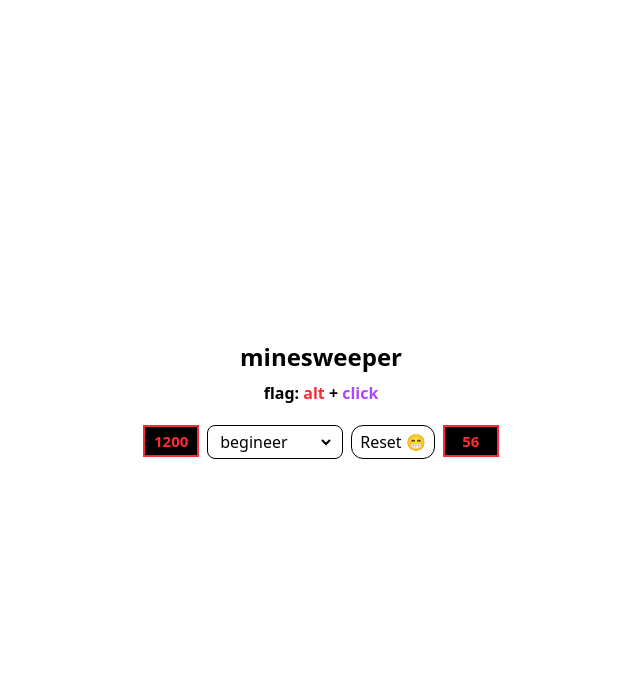
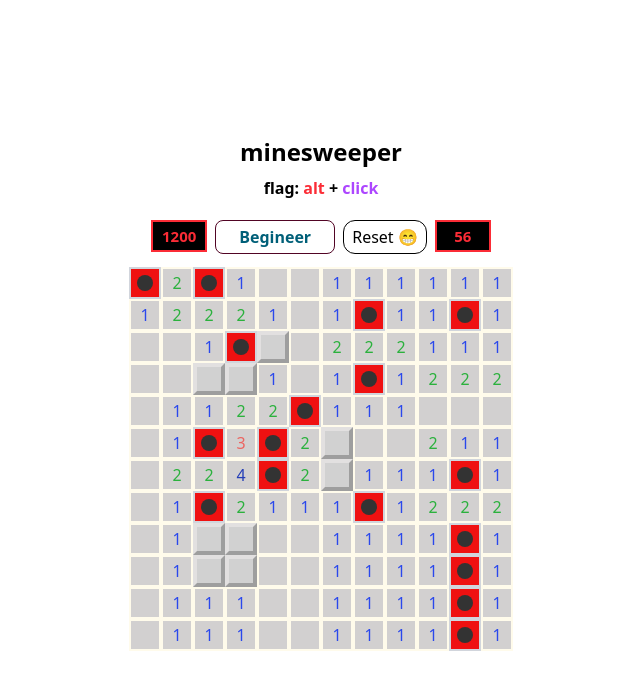
Before and after one commit to 4ssh1/mine-sweeper, a React (Vite) app: page / in a window 1280 px wide. Shown: the top 690 px of the page, without its empty margins (319-959 px from the left). Built offline with nearby package versions, Linux system fonts and the light colour scheme.

Commit message:
added static game

```diff
--- a/package.json
+++ b/package.json
@@ -11,7 +11,8 @@
     "test": "jest --coverage",
     "ladle": "ladle dev",
     "storybook": "storybook dev -p 6006",
-    "build-storybook": "storybook build"
+    "build-storybook": "storybook build",
+    "prepare": "husky"
   },
   "dependencies": {
     "@tailwindcss/postcss": "^4.1.7",
@@ -35,6 +36,7 @@
     "eslint-plugin-react-hooks": "^5.2.0",
     "eslint-plugin-react-refresh": "^0.4.19",
     "globals": "^16.0.0",
+    "husky": "^9.1.7",
     "istanbul": "^0.4.5",
     "jest": "^29.7.0",
     "jest-environment-jsdom": "^30.0.0",
--- a/src/App.tsx
+++ b/src/App.tsx
@@ -1,13 +1,13 @@
 import Info from "./components/header/Info"
+import StaticGame from "./components/game/StaticGame"
 
 function App() {
 
   return (
     <>
-      <div className="flex h-screen justify-center items-center">
-        <div>
+      <div className="flex flex-col h-screen justify-center items-center">
           <Info />
-        </div>
+          <StaticGame />
       </div>
     </>
   )
--- /dev/null
+++ b/src/components/game/StaticGame.tsx
@@ -0,0 +1,26 @@
+import type { FieldType} from "../../interfaces"
+import { Grid } from "../Grid"
+
+
+const StaticGame = () => {
+  const game: FieldType = [
+    [9, 2, 9, 1, 0, 0, 1, 1, 1, 1, 1, 1],
+    [1, 2, 2, 2, 1, 0, 1, 9, 1, 1, 9, 1],
+    [0, 0, 1, 9, 10, 0, 2, 2, 2, 1, 1, 1],
+    [0, 0, 10, 10, 1, 0, 1, 9, 1, 2, 2, 2],
+    [0, 1, 1, 2, 2, 9, 1, 1, 1, 0, 0 ,0 ],
+    [0, 1, 9, 3, 9, 2, 10, 0, 0, 2, 1, 1],
+    [0, 2, 2, 4, 9, 2, 10, 1, 1, 1, 9, 1],
+    [0, 1, 9, 2, 1, 1, 1, 9, 1, 2, 2, 2],
+    [0, 1, 10, 10, 0, 0, 1, 1, 1, 1, 9, 1],
+    [0, 1, 10, 10, 0, 0, 1, 1, 1, 1, 9, 1],
+    [0, 1, 1, 1, 0, 0, 1, 1, 1, 1, 9, 1],
+    [0, 1, 1, 1, 0, 0, 1, 1, 1, 1, 9, 1],
+  ]
+
+  return (
+    <Grid onClick={()=>console.log("huu")} onContextMenu={()=>console.log("hii")}>{game}</Grid>
+  )
+}
+
+export default StaticGame
--- a/src/components/header/Info.tsx
+++ b/src/components/header/Info.tsx
@@ -1,3 +1,4 @@
+import { useState } from "react"
 import useMouseDown from "../../hooks/useMouseDown"
 
 function RedBox({content}:{content: string | number}){
@@ -9,15 +10,21 @@ function RedBox({content}:{content: string | number}){
 }
 
 function SelectBox(){
-  const options = ["begineer", "intermediate", "expert"]
+  const options = ["Begineer", "Intermediate", "Expert"]
+  const [index, setIndex] = useState<number>(0)
+
+  const onSelect = (ind:number)=> {
+    const newIndex = (ind + 1) % 3
+    setIndex(newIndex)
+  }
+
+  const level = options[index]
+
   return(
-    <div className="border-[1px] rounded-lg text-center py-1 px-2">
-      <select name="" id="" className="outline-none border-0">
-        {options.map((option, i)=>(
-          <option value={option} key={i}>{option}</option>
-        ))}
-      </select>
-    </div>
+    <p className="border-[1px] border-pink-950 text-cyan-800 font-bold rounded-lg text-center py-1 px-2 w-30 cursor-pointer"
+    onClick={()=> onSelect(index)}>
+      {level}
+    </p>
   )
 }
 
```
Also changed, not shown: 1 other file (tests, documents, lock files or other folders).
